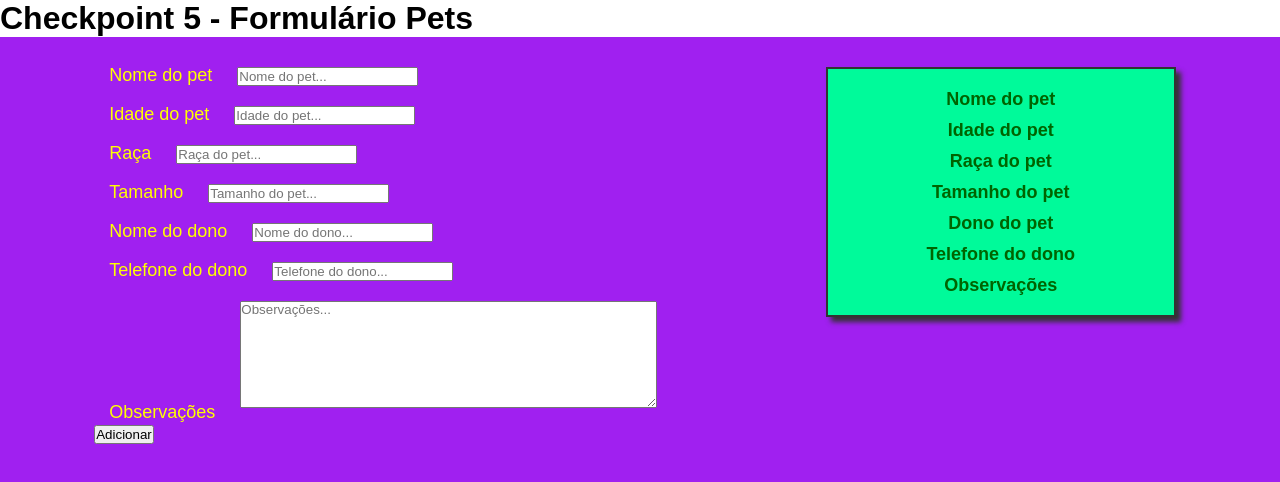
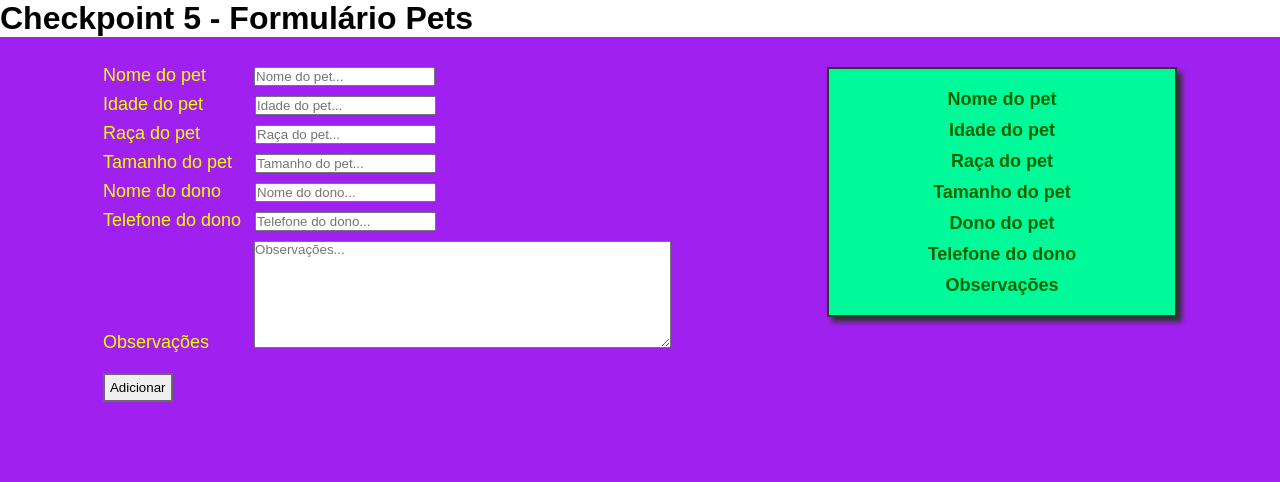
Before and after one commit to GuWuelta/react-app-pet, a React (Create React App) app: page / in a window 1280 px wide. Shown: the top 482 px of the page. Built offline with nearby package versions, Linux system fonts and the light colour scheme.

Commit message:
styles finalizados.

```diff
--- a/src/components/FormCadastros.jsx
+++ b/src/components/FormCadastros.jsx
@@ -6,27 +6,27 @@ export default function FormCadastros(props) {
         <form method='post' onSubmit={props.funcaoAddCadastro}>
             <div>
                 <label>Nome do pet</label>
-                <input type="text" name='nomePet' placeholder='Nome do pet...' value={props.novoCadastro.nomePet} onChange={props.oQueFoiDigitado} />
+                <input className='inputNome' type="text" name='nomePet' placeholder='Nome do pet...' value={props.novoCadastro.nomePet} onChange={props.oQueFoiDigitado} />
             </div>
             <div>
                 <label>Idade do pet</label>
-                <input type="text" name='idadePet' placeholder='Idade do pet...' value={props.novoCadastro.idade} onChange={props.oQueFoiDigitado}/>
+                <input className='inputIdade' type="text" name='idadePet' placeholder='Idade do pet...' value={props.novoCadastro.idade} onChange={props.oQueFoiDigitado}/>
             </div>
             <div>
-                <label>Raça</label>
-                <input type="text" name='racaPet' placeholder='Raça do pet...' value={props.novoCadastro.raca} onChange={props.oQueFoiDigitado}/>
+                <label>Raça do pet</label>
+                <input className='inputRaca' type="text" name='racaPet' placeholder='Raça do pet...' value={props.novoCadastro.raca} onChange={props.oQueFoiDigitado}/>
             </div>
             <div>
-                <label>Tamanho</label>
-                <input type="text" name='tamanho' placeholder='Tamanho do pet...' value={props.novoCadastro.tamanho} onChange={props.oQueFoiDigitado}/>
+                <label>Tamanho do pet</label>
+                <input className='inputTamanho' type="text" name='tamanho' placeholder='Tamanho do pet...' value={props.novoCadastro.tamanho} onChange={props.oQueFoiDigitado}/>
             </div>
             <div>
                 <label>Nome do dono</label>
-                <input type="text" name='nomeDono' placeholder='Nome do dono...' value={props.novoCadastro.nomeDono} onChange={props.oQueFoiDigitado}/>
+                <input className='inputNomeDono' type="text" name='nomeDono' placeholder='Nome do dono...' value={props.novoCadastro.nomeDono} onChange={props.oQueFoiDigitado}/>
             </div>
             <div>
                 <label>Telefone do dono</label>
-                <input type="text" name='telDono' placeholder='Telefone do dono...' value={props.novoCadastro.telDono} onChange={props.oQueFoiDigitado}/>
+                <input className='inputTel' type="text" name='telDono' placeholder='Telefone do dono...' value={props.novoCadastro.telDono} onChange={props.oQueFoiDigitado}/>
             </div>
             <div>
                 <label>Observações</label>
--- a/src/style/styled.js
+++ b/src/style/styled.js
@@ -12,9 +12,19 @@ export const DivLista = styled.div`
     color: #FFFF00;
     font-size: 18px;
     padding-bottom: px;
-    input{margin: 10px}
-    textarea{margin:10px}
-    label{margin: 15px}
+    input{margin-left: 20px; margin-top: 10px}
+
+    .inputNome{margin-left:38px}
+    .inputIdade{margin-left:42px}
+    .inputRaca{margin-left: 45px}
+    .inputTamanho{margin-left: 13px}
+    .inputNomeDono{margin-left: 24px}
+    .inputTel{margin-left: 4px}
+
+    textarea{margin-left:35px; margin-top: 10px}
+    label{margin: 10px}
+    button{padding:5px; margin-left:10px; margin-top: 20px; border: solid 2px #696969;}
+    button:hover{background-color: #FFFF00; color:#A020F0; font-size:15px}
 `
 
 export const DivTarefa = styled.div`
```
